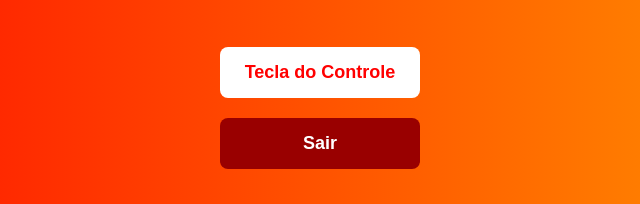
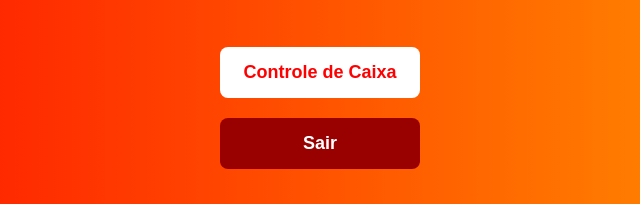
Before and after one commit to RLOS1999/controle-caixa, a website: page public/index.html in a window 1280 px wide. Shown: the part 346-550 px from the top of the page, 320-960 px from the left. Drawn offline with Linux system fonts and the light colour scheme.

Commit message:
Update index.html

```diff
--- a/public/index.html
+++ b/public/index.html
@@ -45,7 +45,7 @@
       transition: background-color 0.2s ease;
     }
 
-    /* Tecla do controle */
+    /* Botão para ir ao Controle de Caixa */
     .btn-controle {
       background-color: white;
       color: red;
@@ -68,9 +68,9 @@
   <h1>Controle de Caixa Comercial</h1>
 
   <div class="button-container">
-    <!-- Tecla do controle que chama controle-caixa.html -->
-    <button class="btn-controle" id="teclaDoControle">
-      Tecla do Controle
+    <!-- Botão que chama controle-caixa.html -->
+    <button class="btn-controle" id="btnControleCaixa">
+      Controle de Caixa
     </button>
 
     <!-- Botão opcional para sair -->
@@ -80,8 +80,8 @@
   </div>
 
   <script>
-    // Ao clicar na tecla, redirecionar para "controle-caixa.html"
-    document.getElementById('teclaDoControle').addEventListener('click', function() {
+    // Ao clicar no botão, redirecionar para "controle-caixa.html"
+    document.getElementById('btnControleCaixa').addEventListener('click', function() {
       window.location.href = 'controle-caixa.html';
     });
   </script>
```
